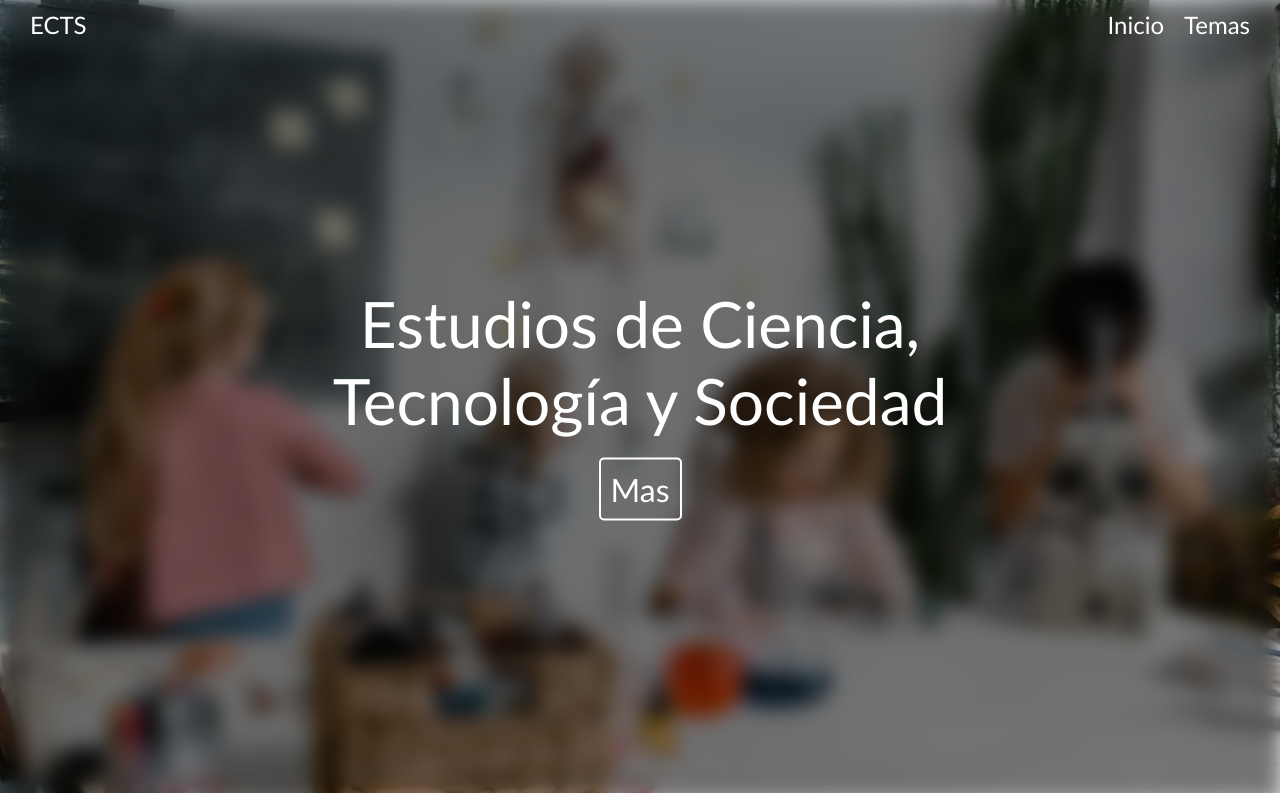
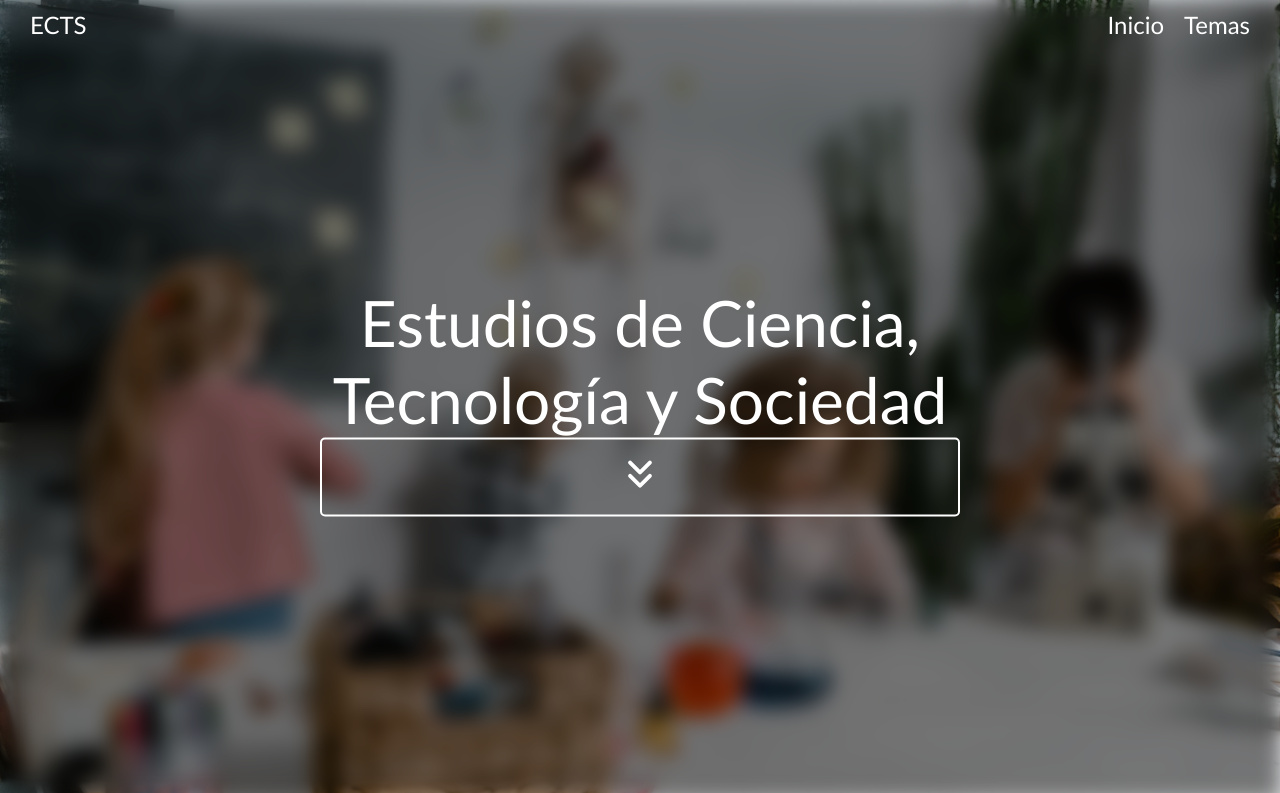
Before and after one commit to addielmoldes/ects, a plain HTML site: page index.html in a window 1280 px wide. Shown: the top 793 px of the page. Drawn offline with Linux system fonts and the light colour scheme.

Commit message:
insertar flechas

```diff
--- a/assets/css/estilos.css
+++ b/assets/css/estilos.css
@@ -71,10 +71,21 @@ ul {
 }
 
 .home-button {
+    display: inline;
+    align-items: center;
     font-size: 2rem;
     padding: 10px;
     border: 2px solid white;
     border-radius: 5px;
+    transition: background-color .5s;
+}
+.home-button:hover{
+    background-color: white;
+    color: gray;
+    border: 2px solid gray;
+}
+.home-button:hover>svg{
+    fill: gray;
 }
 
 .topics-container {
--- a/index.html
+++ b/index.html
@@ -25,9 +25,11 @@
             </div>
             <div class="home-title">
                 Estudios de Ciencia, Tecnología y Sociedad
-                    <div>
-                        <a href="#main" class="home-button">Mas</a>
-                    </div>
+                <a href="#main" class="home-button"><svg xmlns="http://www.w3.org/2000/svg" height="48" width="48"
+                        fill="white">
+                        <path
+                            d="M24 24.9q-.4 0-.75-.125t-.65-.425l-9.9-9.9q-.6-.6-.6-1.425 0-.825.6-1.375.6-.6 1.4-.6.8 0 1.4.6l8.5 8.5 8.5-8.5q.6-.6 1.4-.6.8 0 1.4.6.6.6.6 1.4 0 .8-.6 1.4l-9.9 9.9q-.3.3-.65.425-.35.125-.75.125Zm0 13.3q-.4 0-.75-.125t-.65-.475l-9.9-9.9q-.6-.6-.6-1.4 0-.8.6-1.4.6-.55 1.4-.55.8 0 1.4.55l8.5 8.55 8.5-8.55q.6-.55 1.4-.55.8 0 1.4.55.6.6.6 1.4 0 .8-.6 1.4l-9.9 9.9q-.3.35-.65.475-.35.125-.75.125Z" />
+                    </svg></a>
             </div>
         </div>
     </header>
@@ -110,8 +112,10 @@
                 <span>Msc. Leonardo Castillo Martínez - <i>Profesor de la asignatura</i></span>
             </div>
         </div>
-            <div class="footer-copy"><a href="https://www.uci.cu" target="_blank">Universidad de las Ciencias Informáticas</a>, 2023</div>
+        <div class="footer-copy"><a href="https://www.uci.cu" target="_blank">Universidad de las Ciencias
+                Informáticas</a>, 2023</div>
     </footer>
+
 </body>
 
 </html>
```
Lines whose indentation alone changed are shown as unchanged.
